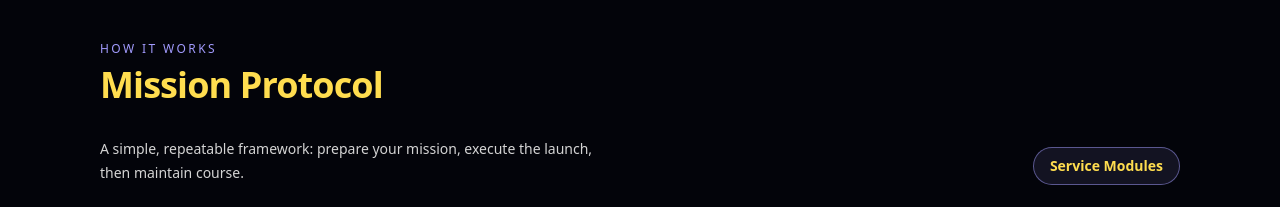
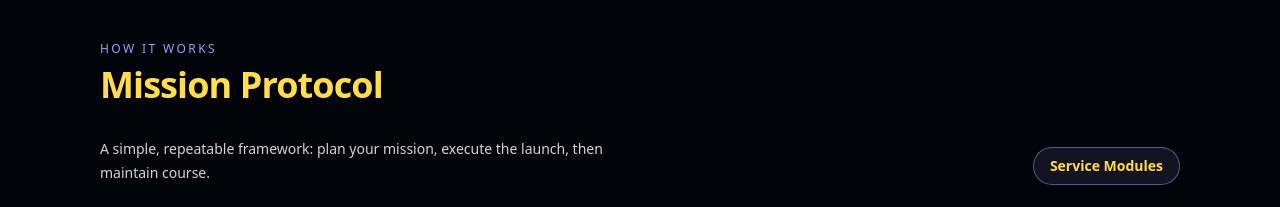
Before and after one commit to WDjustInCode/justInception, a Next.js app: page / in a window 1280 px wide. Shown: the part 2120-2327 px from the top of the page. Built offline with nearby package versions, Linux system fonts and the light colour scheme.

Commit message:
how it works copy update

```diff
--- a/components/site/servicespreview.tsx
+++ b/components/site/servicespreview.tsx
@@ -51,7 +51,7 @@ export default function ServicesPreview() {
     <Section eyebrow="how it works" title="Mission Protocol">
       <div className="flex items-end justify-between gap-6">
         <p className="max-w-prose text-sm leading-6 text-neutral-300">
-          A simple, repeatable framework: prepare your mission, execute the launch,
+          A simple, repeatable framework: plan your mission, execute the launch,
           then maintain course.
         </p>
         <Link
```
